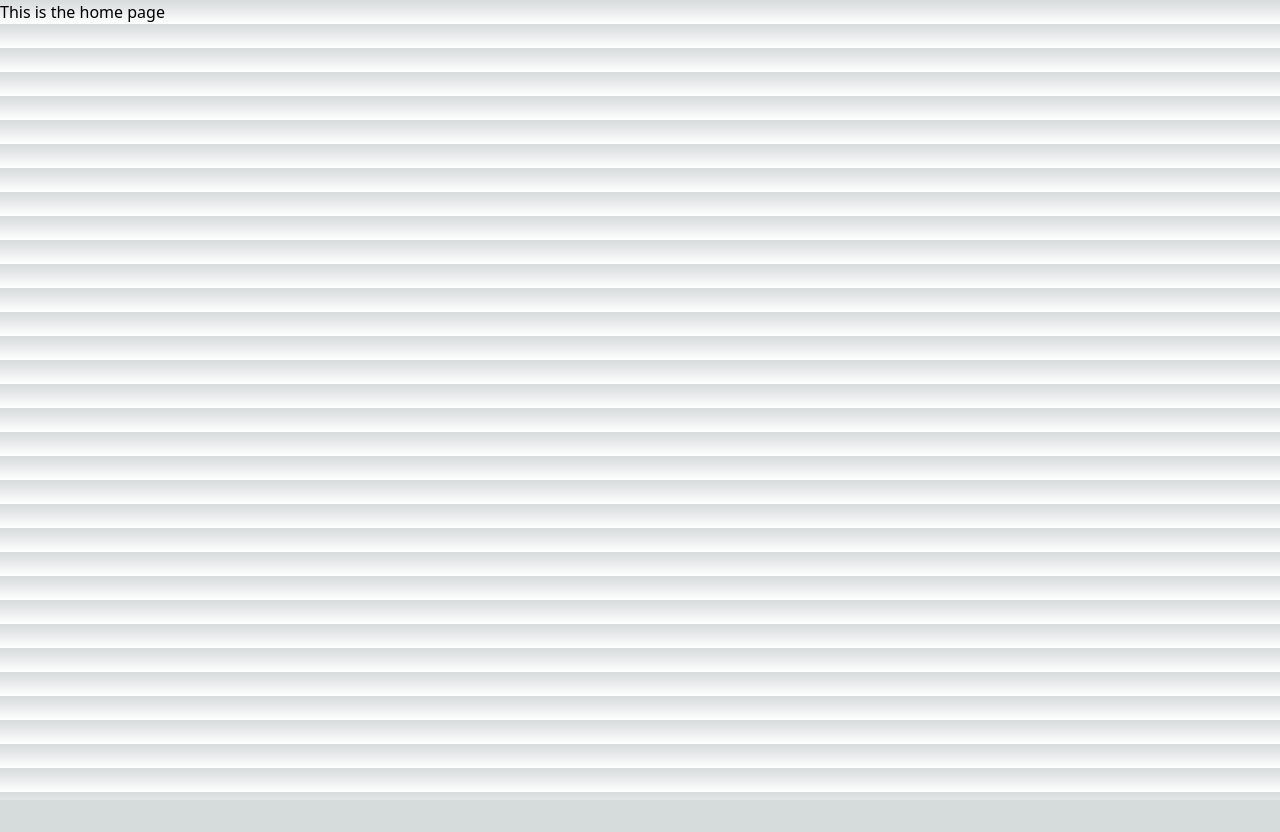
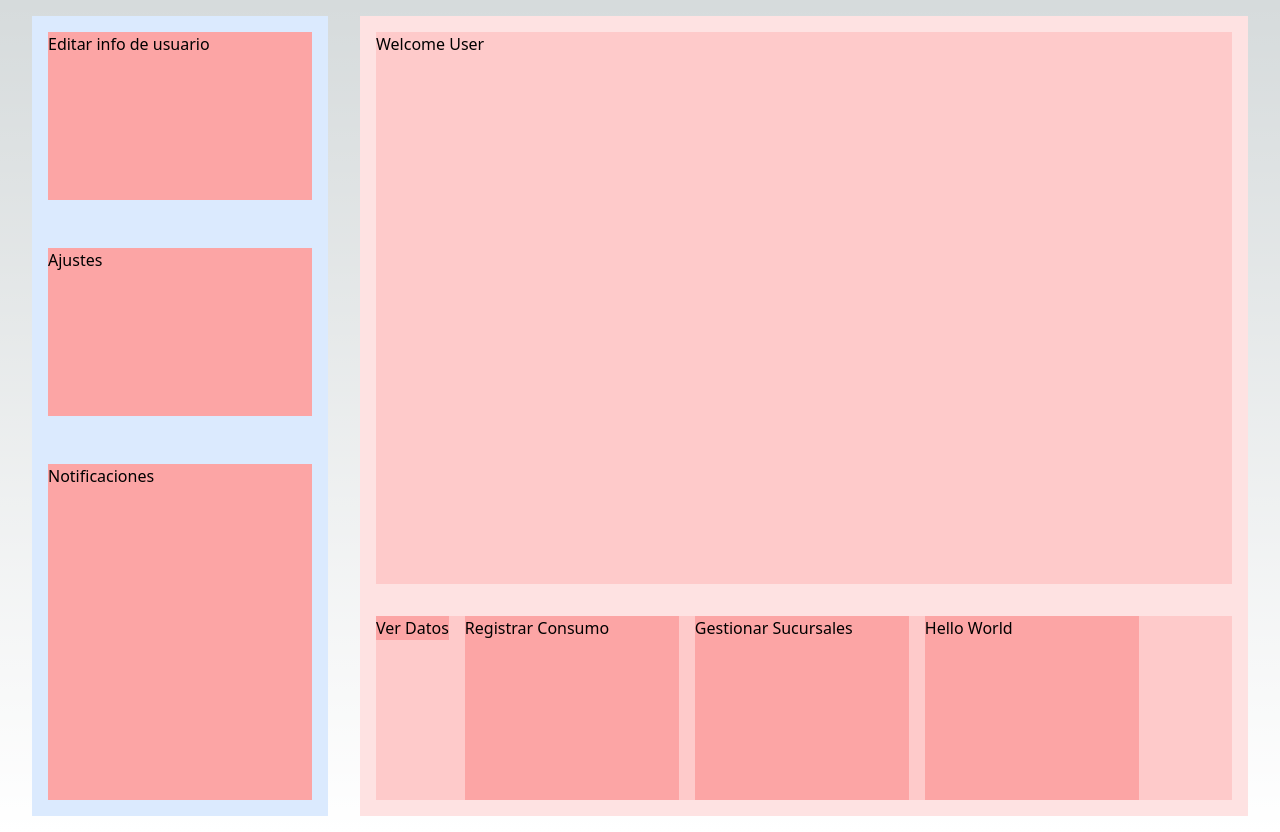
Before and after one commit to Vextroyer/mange-frontend, a Next.js app: page /home in a window 1280 px wide. Before the commit the page ends 800 px from the top, so only its background shows below. Built offline with nearby package versions, Linux system fonts and the light colour scheme.

Commit message:
Prototype of home page

```diff
--- a/app/home/page.tsx
+++ b/app/home/page.tsx
@@ -1,5 +1,33 @@
+import Link from 'next/link'
+
 export default function Home(){
 	return (
-		<h1>This is the home page</h1>
+		<div className="flex m-4 h-screen flex-row text-black">
+			{/*Sidebar*/}
+			<div className="flex flex-col flex-auto basis-1/4 mx-4 bg-blue-100 gap-4">
+				<p className="m-4 basis-1/4 bg-red-300">Editar info de usuario</p>
+				<p className="m-4 basis-1/4 bg-red-300">Ajustes</p>
+				<p className="m-4 basis-2/4 bg-red-300">Notificaciones</p>
+			</div>
+
+			{/*Mainbar*/}
+			<div className="flex-auto flex flex-col basis-3/4 mx-4 bg-red-100">
+
+				{/*Presentation*/}
+				<div className="flex-auto basis-3/4 m-4 bg-red-200">
+					<h1>Welcome User</h1>
+				</div>
+
+				<div className="flex flex-row flex-auto basis-1/4 bg-red-200 m-4 gap-4">
+					<Link href="/analisis_de_datos">
+						<p className="basis-1/4 bg-red-300">Ver Datos</p>
+					</Link>
+					<p className="basis-1/4 bg-red-300">Registrar Consumo</p>
+					<p className="basis-1/4 bg-red-300">Gestionar Sucursales</p>
+					<p className="basis-1/4 bg-red-300">Hello World</p>
+				</div>
+
+			</div>
+		</div>
 	)
 }
```
